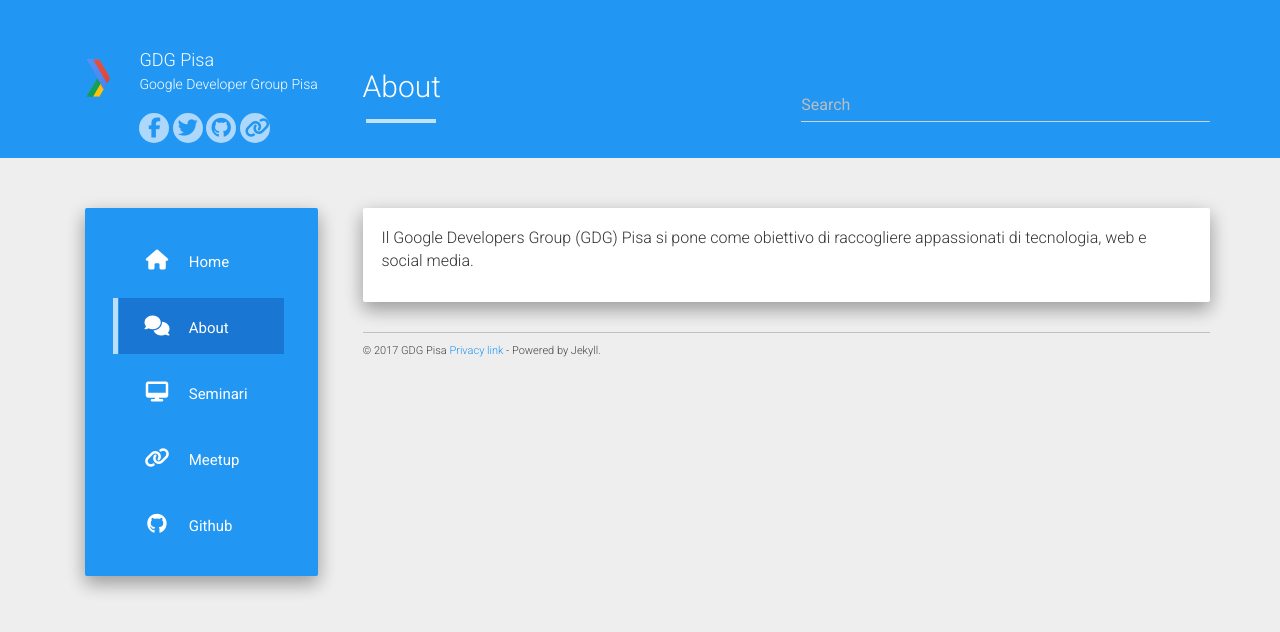
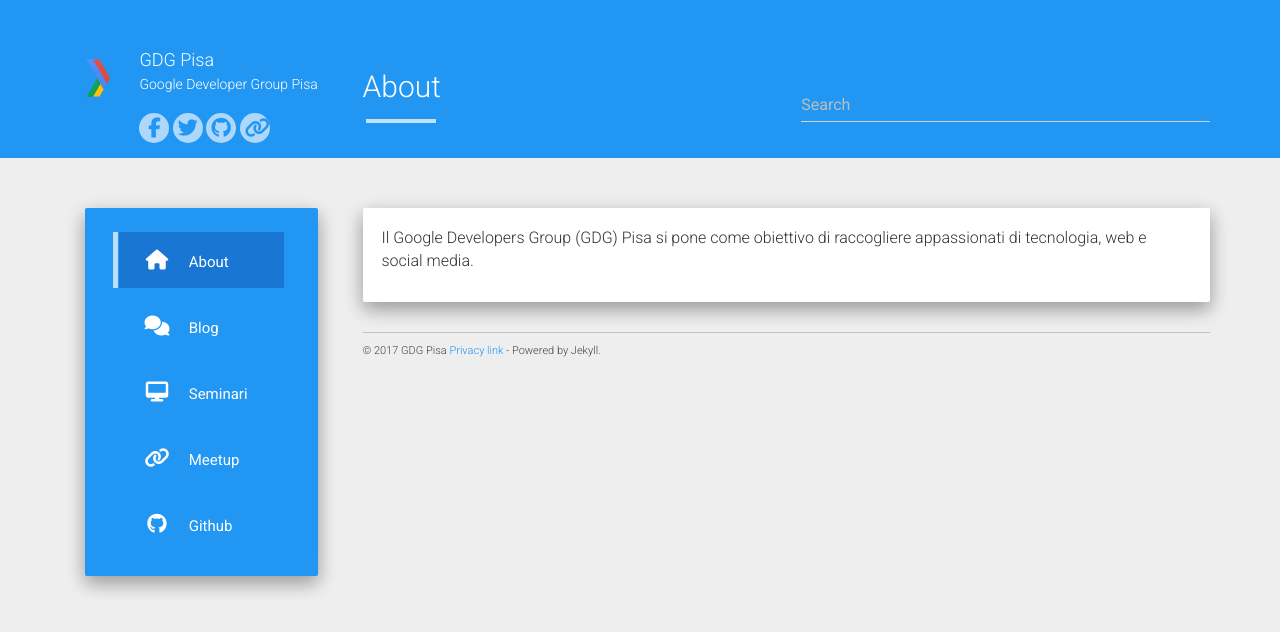
Before and after one commit to gdgpisa/gdgpisa.github.io, a Jekyll site: the page built from about.md, in a window 1280 px wide. Shown: the top 632 px of the page. Built offline with Jekyll 4.4.1, drawn with Linux system fonts in a browser that asks for light colours; nearby versions of some CDN libraries.

```diff
--- a/_config.yml
+++ b/_config.yml
@@ -23,6 +23,6 @@ tagarray: []
 
 paginate: 20
 per_page: 20
-paginate_path: "/page:num/"
+paginate_path: "/blog/page:num/"
 markdown: kramdown
 gems: [jekyll-paginate, jekyll-gist, jekyll-redirect-from]
--- a/_data/urls.json
+++ b/_data/urls.json
@@ -1,14 +1,14 @@
 [
   {
-    "text": "Home",
+    "text": "About",
     "url": "/",
-    "icon": "fa-home",
-    "layout": "post"
+    "icon": "fa-home"
   },
   {
-    "text": "About",
-    "url": "/about/",
-    "icon": "fa-comments"
+    "text": "Blog",
+    "url": "/blog/",
+    "icon": "fa-comments",
+    "layout": "post"
   },
   {
     "text": "Seminari",
--- a/index.html
+++ b/blog/index.html
@@ -1,6 +1,7 @@
 ---
 layout: default
 title: Blog
+permalink: /blog/
 ---
 <div class="well">
     <div class="list-group">
```
Also changed, not shown: about.md (+1 -1 lines).
